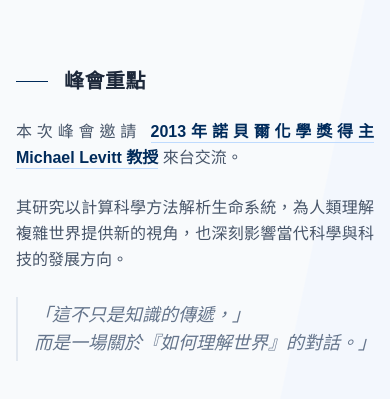
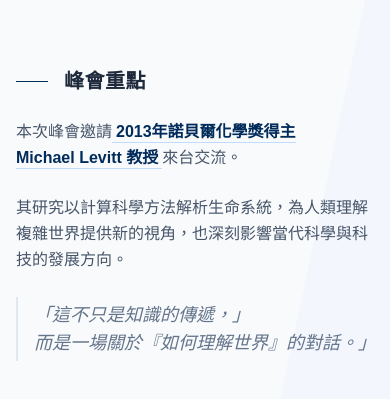
Before and after one commit to sky940714/nsic-website, a React (Vite) app: page / in a window 390 px wide. Shown: the part 1163-1562 px from the top of the page. Built offline with nearby package versions, Linux system fonts and the light colour scheme.

Commit message:
會長文字更改2

```diff
--- a/src/components/PresidentSection.tsx
+++ b/src/components/PresidentSection.tsx
@@ -11,7 +11,7 @@ export default function PresidentSection() {
                     <div className="w-12 h-1 bg-[#002B5B] rounded-full mx-auto md:mx-0"></div>
                 </div>
 
-                {/* 內容區塊：使用 flex 控制手機與電腦的順序 */}
+                {/* 內容區塊 */}
                 <div className="flex flex-col md:flex-row items-center md:items-start gap-12 lg:gap-20">
 
                     {/* 區塊 1：文字與引言 */}
@@ -24,26 +24,24 @@ export default function PresidentSection() {
 
                         <div className="relative z-10 w-full">
 
-                            {/* 核心理念大字：恢復大字體，並使用 <br /> 強制在所有設備斷成兩行 */}
                             <h3 className="text-3xl lg:text-4xl font-bold text-[#002B5B] leading-snug tracking-wide mb-8 text-center md:text-left">
                                 諾科獎的起點，<br />是一個很單純的想法
                             </h3>
 
-                            {/* 內文說明 */}
+                            {/* 內文說明：加入 md:hidden 控制手機版專屬斷行 */}
                             <div className="space-y-6 text-lg md:text-xl text-slate-600 leading-relaxed text-justify md:text-left mb-10 md:pr-12">
                                 <p className="font-medium">
-                                    讓世界級的科學家，走進台灣，與下一代面對面對話。
+                                    讓世界級的科學家，走進台灣，<br className="md:hidden" />與下一代面對面對話。
                                 </p>
                                 {/* 精緻小分隔線 */}
                                 <div className="hidden md:block w-16 h-[1px] bg-slate-300"></div>
                             </div>
 
-                            {/* 雜誌風質感引言卡片 */}
+                            {/* 雜誌風質感引言卡片：加入 md:hidden 控制手機版專屬斷行 */}
                             <blockquote className="relative p-6 sm:p-8 bg-gradient-to-br from-[#f8fafc] to-white border border-slate-100 rounded-2xl shadow-sm md:mr-8 mt-4">
-                                {/* 左側深藍標示條 */}
                                 <div className="absolute top-0 left-0 w-2 h-full bg-[#002B5B] rounded-l-2xl"></div>
                                 <p className="text-lg md:text-xl lg:text-2xl text-slate-500 italic font-light leading-relaxed">
-                                    「我們相信，有些時刻，會讓一個人看見世界的高度。」
+                                    「我們相信，有些時刻，<br className="md:hidden" />會讓一個人看見世界的高度。」
                                 </p>
                             </blockquote>
                         </div>
@@ -51,8 +49,6 @@ export default function PresidentSection() {
 
                     {/* 區塊 2：照片與署名 */}
                     <div className="order-1 md:order-2 w-full max-w-[320px] md:max-w-none md:w-5/12 flex flex-col items-center md:items-end z-10">
-
-                        {/* 鎖定 3:4 比例的專業肖像 */}
                         <div className="w-full aspect-[3/4] rounded-2xl overflow-hidden shadow-xl border border-slate-100 mb-6 relative group">
                             <img
                                 src={presidentImg}
@@ -60,8 +56,6 @@ export default function PresidentSection() {
                                 className="w-full h-full object-cover group-hover:scale-105 transition-transform duration-700"
                             />
                         </div>
-
-                        {/* 精緻署名區塊 */}
                         <div className="text-center md:text-right w-full md:pr-4">
                             <span className="block text-slate-400 text-[10px] tracking-[0.2em] uppercase mb-1 font-semibold">
                                 Founder & President
--- a/src/components/SummitBrief.tsx
+++ b/src/components/SummitBrief.tsx
@@ -19,7 +19,6 @@ export default function SummitBrief() {
             <div className="grid grid-cols-2 gap-8 border-t border-slate-200 pt-8">
                <div>
                  <p className="text-slate-400 text-xs uppercase tracking-widest mb-2">活動日期</p>
-                 {/* 更新 1：使用 inline-block 確保日期不被怪異切斷 */}
                  <p className="text-xl font-bold text-slate-800">
                    <span className="inline-block">2026年5月13日</span>
                    <span className="inline-block">至5月14日</span>
@@ -38,12 +37,15 @@ export default function SummitBrief() {
                <h3 className="text-xl font-bold mb-6 flex items-center gap-4 text-slate-800">
                  <span className="w-8 h-[1px] bg-[#002B5B]"></span> 峰會重點
                </h3>
-               <div className="space-y-6 text-slate-600 leading-relaxed text-justify">
-                 {/* 更新 2：使用 whitespace-nowrap 鎖定大師名字與頭銜 */}
-                 <p>本次峰會邀請 <span className="text-[#002B5B] font-bold border-b border-blue-200 pb-0.5">2013年諾貝爾化學獎得主 <span className="whitespace-nowrap">Michael Levitt 教授</span></span> 來台交流。</p>
+
+               {/* 解決奇怪空格的關鍵：將手機版設定為 text-left，平板以上才使用 text-justify */}
+               <div className="space-y-6 text-slate-600 leading-relaxed text-left md:text-justify">
+
+                 {/* 移除標籤前後多餘的空白，使用 px-1 確保間距自然且不會被硬拉開 */}
+                 <p>本次峰會邀請<span className="text-[#002B5B] font-bold border-b border-blue-200 pb-0.5 px-1">2013年諾貝爾化學獎得主 <span className="whitespace-nowrap">Michael Levitt 教授</span></span>來台交流。</p>
+
                  <p>其研究以計算科學方法解析生命系統，為人類理解複雜世界提供新的視角，也深刻影響當代科學與科技的發展方向。</p>
 
-                 {/* 更新 3：引言使用 inline-block 做語意斷句，防止寡行 */}
                  <p className="text-slate-500 italic text-lg font-light border-l-2 border-slate-200 pl-4 py-1 mt-4">
                    <span className="inline-block">「這不只是知識的傳遞，」</span>
                    <span className="inline-block">而是一場關於『如何理解世界』的對話。」</span>
```
